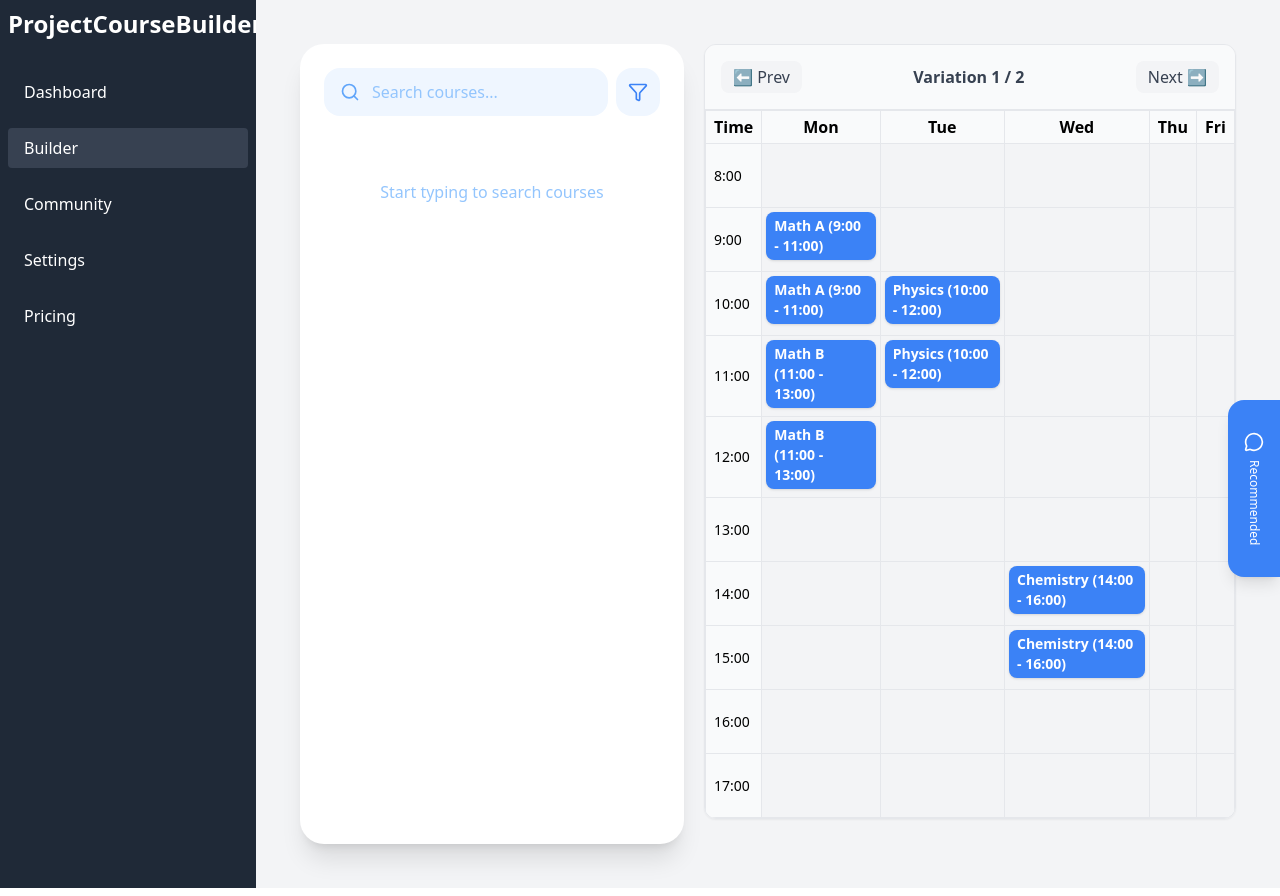
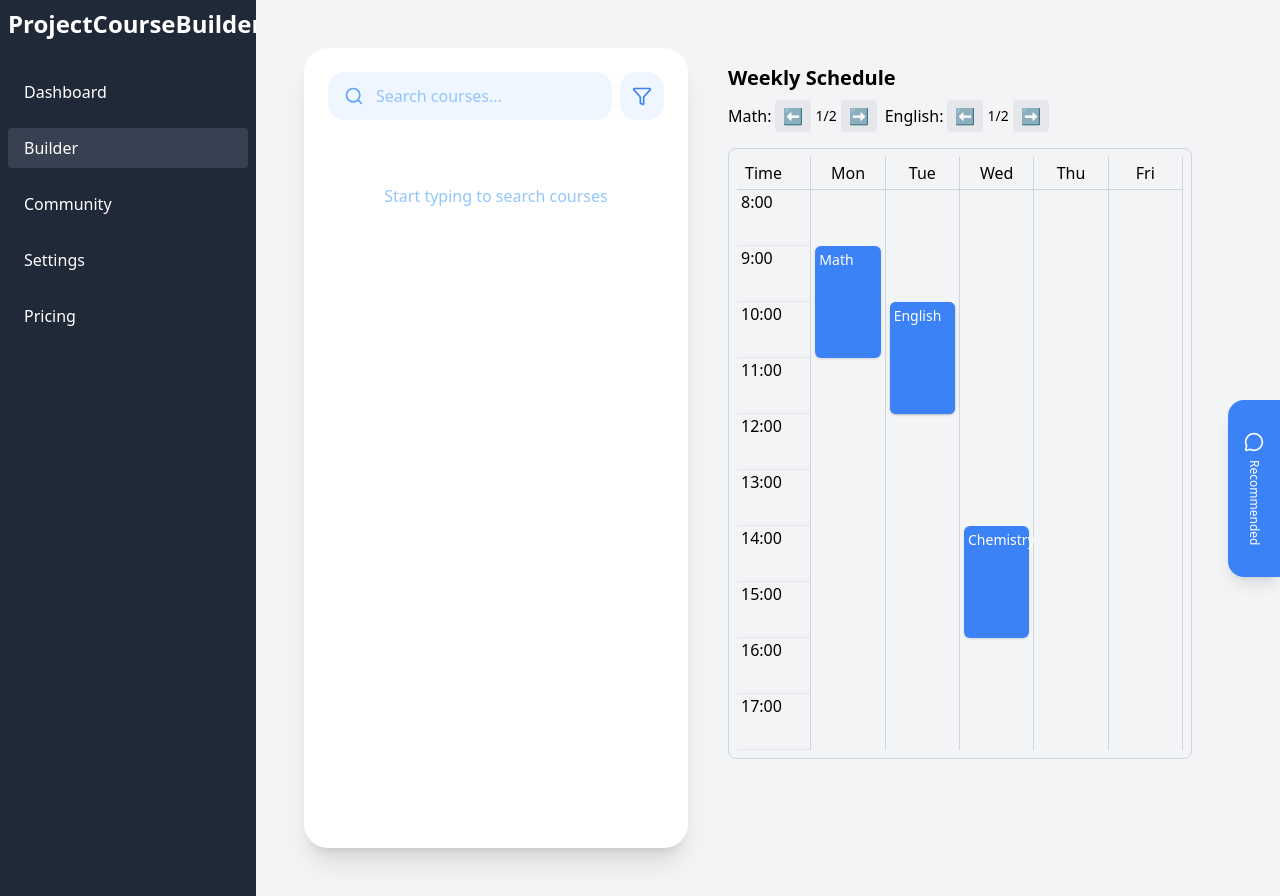
Before and after one commit to StormHacks-2025/ProjectCourseBuilder, a React app in the folder frontend/: page /builder in a window 1280 px wide. Built offline with nearby package versions, Linux system fonts and the light colour scheme; the HTML template or start-up script is replaced by a standard one.

Commit message:
changed logic of variations as before there was no stop to variatison

```diff
--- a/frontend/src/component/weeklySchedule.jsx
+++ b/frontend/src/component/weeklySchedule.jsx
@@ -1,127 +1,123 @@
-import  { useState, useMemo } from "react";
-import {
-  DndContext,
-  closestCenter,
-  PointerSensor,
-  useSensor,
-  useSensors,
-} from "@dnd-kit/core";
-import {
-  arrayMove,
-  SortableContext,
-  verticalListSortingStrategy,
-} from "@dnd-kit/sortable";
-import { SortableItem } from "./sortable.jsx";
+import { useState, useMemo } from "react";
+import { motion } from "framer-motion";
 
-const hours = Array.from({ length: 10 }, (_, i) => 8 + i); // 8:00 - 17:00
+const hours = Array.from({ length: 10 }, (_, i) => 8 + i); // 8AM-17PM
 const days = ["Mon", "Tue", "Wed", "Thu", "Fri"];
 
-const WeeklySchedule = ({ fixedCourses = [], variableCourses = [] }) => {
-  const [currentIndex, setCurrentIndex] = useState(0);
-  const [courses, setCourses] = useState([
-    ...fixedCourses,
-    ...variableCourses.flat(),
-  ]);
+export default function WeeklySchedule({
+  fixedCourses = [],
+  variableCourses = [],
+}) {
+  const [variationIndexes, setVariationIndexes] = useState(
+    variableCourses.map(() => 0)
+  );
 
-  const currentCombination = useMemo(() => {
-    if (variableCourses.length === 0) return fixedCourses;
-    return variableCourses
-      .map((v) => v[currentIndex % v.length] || null)
-      .filter(Boolean)
-      .concat(fixedCourses);
-  }, [variableCourses, currentIndex, fixedCourses]);
+  // Merge fixed courses with current variations of variable courses
+  const currentEvents = useMemo(() => {
+    const variableEvents = variableCourses.map((course, i) => ({
+      ...course.variations[variationIndexes[i]],
+      title: course.title,
+    }));
+    return [...fixedCourses, ...variableEvents];
+  }, [fixedCourses, variableCourses, variationIndexes]);
 
-  const nextVariation = () => setCurrentIndex((i) => i + 1);
-  const prevVariation = () => setCurrentIndex((i) => i - 1);
+  const nextVariation = (courseIndex) => {
+    setVariationIndexes((prev) =>
+      prev.map((v, i) =>
+        i === courseIndex ? (v + 1) % variableCourses[i].variations.length : v
+      )
+    );
+  };
 
-  const sensors = useSensors(useSensor(PointerSensor));
-
-  const handleDragEnd = (event) => {
-    const { active, over } = event;
-    if (active.id !== over?.id) {
-      const oldIndex = courses.findIndex((c) => c.id === active.id);
-      const newIndex = courses.findIndex((c) => c.id === over.id);
-      setCourses((items) => arrayMove(items, oldIndex, newIndex));
-    }
+  const prevVariation = (courseIndex) => {
+    setVariationIndexes((prev) =>
+      prev.map((v, i) =>
+        i === courseIndex
+          ? (v - 1 + variableCourses[i].variations.length) %
+            variableCourses[i].variations.length
+          : v
+      )
+    );
   };
 
   return (
-    <div className="overflow-x-auto border border-gray-200 rounded-xl shadow-sm">
-      {/* Header */}
-      <div className="flex justify-between items-center p-4 bg-gray-50 border-b border-gray-200">
+    <div className="p-4">
+      {/* Header with variation controls */}
+      <div className="flex justify-between items-center mb-4 flex-wrap gap-2">
+        <h2 className="text-xl font-semibold">Weekly Schedule</h2>
+        <div className="flex gap-2 flex-wrap">
+          {variableCourses.map((course, i) => (
+            <div key={i} className="flex items-center gap-1">
+              <span className="font-medium">{course.title}:</span>
               <button
-          onClick={prevVariation}
-          className="px-3 py-1 rounded-lg bg-gray-100 hover:bg-gray-200 text-gray-700 font-medium"
+                onClick={() => prevVariation(i)}
+                className="px-2 py-1 bg-gray-200 rounded hover:bg-gray-300"
               >
-          ⬅ Prev
+                ⬅
               </button>
-        <span className="font-semibold text-gray-700">
-          Variation {currentIndex + 1} / {variableCourses.length || 1}
+              <span className="text-sm">
+                {variationIndexes[i] + 1}/{course.variations.length}
               </span>
               <button
-          onClick={nextVariation}
-          className="px-3 py-1 rounded-lg bg-gray-100 hover:bg-gray-200 text-gray-700 font-medium"
+                onClick={() => nextVariation(i)}
+                className="px-2 py-1 bg-gray-200 rounded hover:bg-gray-300"
               >
-          Next ➡
+                ➡
               </button>
+            </div>
+          ))}
+        </div>
       </div>
 
       {/* Schedule Table */}
-      <DndContext
-        sensors={sensors}
-        collisionDetection={closestCenter}
-        onDragEnd={handleDragEnd}
-      >
-        <table className="w-full border-collapse">
-          <thead>
-            <tr>
-              <th className="border border-gray-200 px-2 py-1 w-14 bg-gray-50">
-                Time
-              </th>
+      <div className="overflow-x-auto border border-gray-300 rounded-lg p-2">
+        <div className="grid grid-cols-6 border-b border-gray-300">
+          <div className="border-r border-gray-300 px-2 py-1">Time</div>
           {days.map((day) => (
-                <th
+            <div
               key={day}
-                  className="border border-gray-200 px-2 py-1 bg-gray-50"
+              className="border-r border-gray-300 px-2 py-1 text-center font-medium"
             >
               {day}
-                </th>
+            </div>
           ))}
-            </tr>
-          </thead>
-          <tbody>
-            {hours.map((hour) => (
-              <tr key={hour} className="h-16">
-                <td className="border border-gray-200 px-2 py-1 text-sm font-medium bg-gray-50">
-                  {hour}:00
-                </td>
-                {days.map((day) => {
-                  const events = currentCombination.filter(
-                    (c) =>
-                      c.day === day && c.startHour <= hour && c.endHour > hour
-                  );
-                  return (
-                    <td
-                      key={day + hour}
-                      className="border border-gray-200 p-1 align-top"
+        </div>
+
+        <div className="grid grid-cols-6">
+          {/* Time column */}
+          <div className="flex flex-col border-r border-gray-300">
+            {hours.map((h) => (
+              <div key={h} className="h-14 border-b border-gray-200 px-1">
+                {h}:00
+              </div>
+            ))}
+          </div>
+
+          {/* Schedule grid */}
+          {days.map((day) => (
+            <div
+              key={day}
+              className="relative col-span-1 border-r border-gray-300"
             >
-                      <SortableContext
-                        items={events.map((e) => e.id)}
-                        strategy={verticalListSortingStrategy}
+              {currentEvents
+                .filter((c) => c.day === day)
+                .map((course, idx) => (
+                  <motion.div
+                    key={idx}
+                    layout
+                    className="absolute left-1 right-1 bg-blue-500 text-white rounded-md p-1 text-sm shadow cursor-move"
+                    style={{
+                      top: (course.startHour - 8) * 56,
+                      height: (course.endHour - course.startHour) * 56,
+                    }}
                   >
-                        {events.map((event) => (
-                          <SortableItem key={event.id} {...event} />
+                    {course.title}
+                  </motion.div>
                 ))}
-                      </SortableContext>
-                    </td>
-                  );
-                })}
-              </tr>
+            </div>
           ))}
-          </tbody>
-        </table>
-      </DndContext>
+        </div>
+      </div>
     </div>
   );
-};
-
-export default WeeklySchedule;
+}
--- a/frontend/src/pages/Builder.jsx
+++ b/frontend/src/pages/Builder.jsx
@@ -1,32 +1,47 @@
-
-//import {SearchBarBuilder} from '../component/seachBarBuilder.jsx'
 import { Slider } from "../component/slider.jsx";
-import { SearchBarBuilder } from '../component/seachBarBuilder.jsx';
-import WeeklySchedule from '../component/weeklySchedule.jsx';
+import { SearchBarBuilder } from "../component/seachBarBuilder.jsx";
+import WeeklySchedule from "../component/WeeklySchedule.jsx";
 
 export default function Builder() {
-  // Courses that stay the same for all variations
   const fixedCourses = [
-    { title: 'Physics', day: 'Tue', startHour: 10, endHour: 12 },
-    { title: 'Chemistry', day: 'Wed', startHour: 14, endHour: 16 },
+    { id: "physics", title: "Physics", day: "Tue", startHour: 10, endHour: 12 },
+    { id: "chem", title: "Chemistry", day: "Wed", startHour: 14, endHour: 16 },
   ];
 
-  // Variations of a single course (e.g., different Math sections)
   const variableCourses = [
-    [ { title: 'Math A', day: 'Mon', startHour: 9, endHour: 11 } ],
-    [ { title: 'Math B', day: 'Mon', startHour: 11, endHour: 13 } ]
+    {
+      title: "Math",
+      variations: [
+        { day: "Mon", startHour: 9, endHour: 11 },
+        { day: "Mon", startHour: 11, endHour: 13 },
+      ],
+    },
+    {
+      title: "English",
+      variations: [
+        { day: "Tue", startHour: 10, endHour: 12 },
+        { day: "Wed", startHour: 14, endHour: 16 },
+      ],
+    },
   ];
 
+
   return (
-    <div style={{ display: 'flex', gap: '20px', padding: '20px' }}>
-      <div style={{ flex: 1 }}>
+    <div className="flex flex-col md:flex-row gap-6 p-6">
+      <div className="flex-1">
         <SearchBarBuilder />
       </div>
 
-      <div style={{ flex: 2 }}>
-        <WeeklySchedule fixedCourses={fixedCourses} variableCourses={variableCourses} />
+      <div className="flex-2">
+        <WeeklySchedule
+          fixedCourses={fixedCourses}
+          variableCourses={variableCourses}
+        />
       </div>
-          <Slider></Slider>
+
+      <div className="hidden md:block">
+        <Slider />
+      </div>
     </div>
   );
 }
```
Lines whose indentation alone changed are shown as unchanged.
